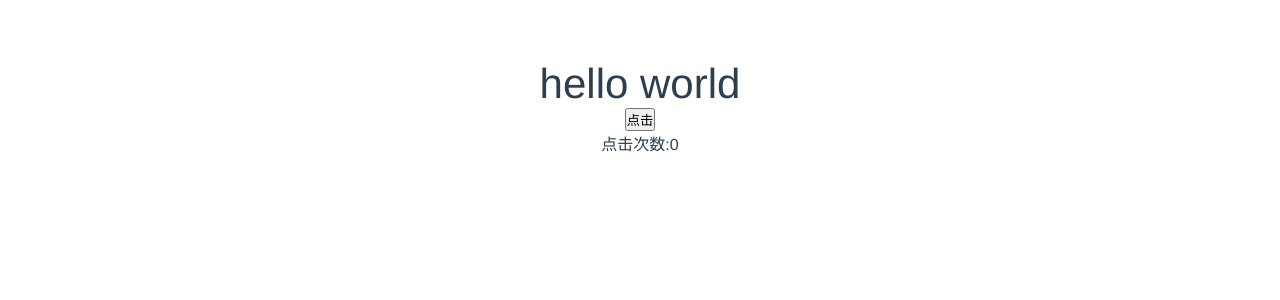
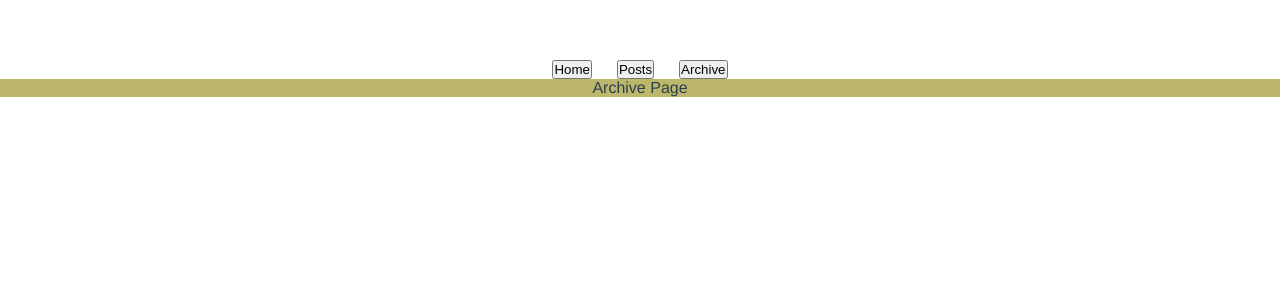
Before and after one commit to yuri-li/vue3-study, a Vue app: page / in a window 1280 px wide. Shown: the top 300 px of the page. Built offline with nearby package versions, Linux system fonts and the light colour scheme.

Commit message:
切换tab页

```diff
--- a/src/App.vue
+++ b/src/App.vue
@@ -1,8 +1,9 @@
 <template>
-  <HelloWorld />
+  <SwitchTabs />
 </template>
 <script setup lang="ts">
-import HelloWorld from "@/components/HelloWorld.vue"
+// import HelloWorld from "@/components/HelloWorld.vue"
+import SwitchTabs from "@/components/tabs/Index.vue"
 </script>
 <style lang="scss">
 #app {
--- /dev/null
+++ b/src/components/tabs/Archive.vue
@@ -0,0 +1 @@
+<template>Archive Page</template>
--- /dev/null
+++ b/src/components/tabs/Home.vue
@@ -0,0 +1 @@
+<template>Home Page</template>
--- /dev/null
+++ b/src/components/tabs/Index.vue
@@ -0,0 +1,41 @@
+<template>
+    <div class="tab">
+        <div class="tab-title">
+            <button v-for="element in TabName.values()" :key="element.name" :class="{ selected: selectedComponent == element }" @click="selectedComponent = element">{{ element.name }}</button>
+        </div>
+        <div class="tab-content">
+            <Home v-if="selectedComponent == TabName.Home" />
+            <Posts v-else-if="selectedComponent == TabName.Posts" />
+            <Archive v-else />
+        </div>
+    </div>
+</template>
+<script setup lang="ts">
+import Home from "@/components/tabs/Home.vue"
+import Posts from "@/components/tabs/Posts.vue"
+import Archive from "@/components/tabs/Archive.vue"
+import { ref } from "vue"
+import { TabName } from "@/components/tabs/model"
+
+const selectedComponent = ref(TabName.Home)
+
+</script>
+<style lang="scss" scoped>
+.selected {
+    background-color: brown;
+}
+.tab {
+    display: flex;
+    justify-content: center;
+    flex-wrap: wrap;
+    .tab-title {
+        display: flex;
+        justify-content: space-around;
+        width: 200px;
+    }
+    .tab-content {
+        width: 100%;
+        background-color: darkkhaki;
+    }
+}
+</style>
--- /dev/null
+++ b/src/components/tabs/Posts.vue
@@ -0,0 +1 @@
+<template>Posts Page</template>
--- /dev/null
+++ b/src/components/tabs/model.ts
@@ -0,0 +1,24 @@
+class TabName {
+    public static readonly Home = new TabName("Home")
+    public static readonly Posts = new TabName("Posts")
+    public static readonly Archive = new TabName("Archive")
+
+    name: string
+    private constructor(_name: string) {
+        this.name = _name
+    }
+    static values() {
+        return [TabName.Home, TabName.Posts, TabName.Archive]
+    }
+    static valueOf(_name: string) {
+        if (_name == TabName.Home.name) {
+            return TabName.Home
+        } else if (_name == TabName.Posts.name) {
+            return TabName.Posts
+        } else if (_name == TabName.Archive.name) {
+            return TabName.Archive
+        }
+        throw Error(`${_name}不是TabName类型`)
+    }
+}
+export { TabName }
```
